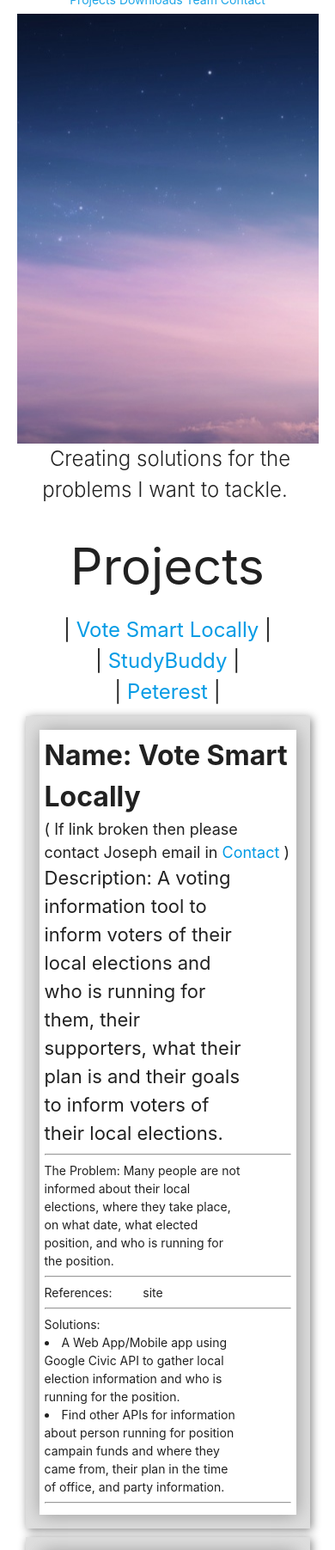
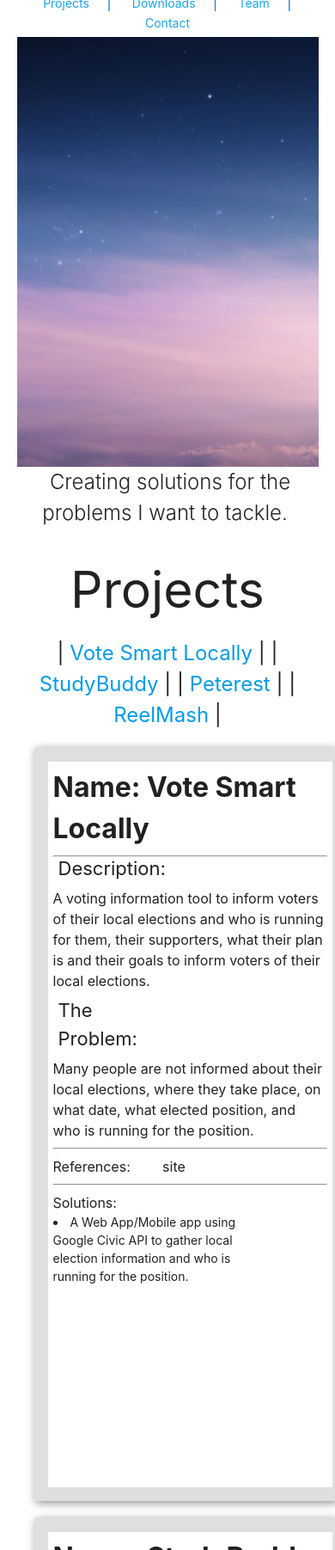
Before and after one commit to JMStudiosJoe/JMStudios, a website: page app/views/index.html in a window 390 px wide. Shown: the part 197-2000 px from the top of the page at 86% size. Drawn offline with nearby package versions, Linux system fonts and the light colour scheme.

Commit message:
changing some css

```diff
--- a/app/js/jmstudios-projects.js
+++ b/app/js/jmstudios-projects.js
@@ -66,6 +66,24 @@
                 icon: "mdi-github-circle small",
                 link: "https://github.com/JMStudiosJoe/Peterest"
             }
+        },
+        {
+            name: "ReelMash",
+            description: "Mobile game matching celebrities through the media content they have starred in.",
+            problem: "I am pretty bad at it.",
+            references: [
+
+            ],
+            solutions: [
+
+            ],
+            link:"",
+            logo: "",
+            position: 3,
+            github: {
+                icon: "mdi-github-circle small",
+                link: "#ReelMash"
+            }
         }];
     });
 })();
--- a/app/scss/source/contact.scss
+++ b/app/scss/source/contact.scss
@@ -1,3 +1,5 @@
+@import "most-used.scss";
+
 .contact-container {
     display: inline-block;
     float: left;
--- a/app/scss/source/main.scss
+++ b/app/scss/source/main.scss
@@ -5,10 +5,20 @@
     margin: auto;
     text-align: center;
     .header-container {
-
         background-color: white;
         opacity: 0.9;
         margin: 6px;
+
+        .qick-nav-container {
+            .separater {
+                font-size: 18px;
+                color: rgba(0, 100, 200, 0.9);
+                padding: 10px;
+            }
+            .nav {
+                padding: 10px;
+            }
+        }
 
         .nav-home {
             position: fixed;
--- a/app/scss/source/most-used.scss
+++ b/app/scss/source/most-used.scss
@@ -1,19 +1,23 @@
 .container-outer-card {
     position: relative;
-    margin: 10px;
+    margin: 20px;
     padding: 10px;
     background-color: rgba(220, 220, 220, 0.9);
     z-index: -4;
     box-shadow: 2px 2px 10px #888888;
+    width: 100%;
 
 
-    .contain-inner-card {
+
+    .container-inner-card {
         margin: 6px;
         padding: 6px;
         position: relative;
         background-color: white;
-        z-index: 1;
-        box-shadow: 1px 1px 20px #999999;
+        z-index: -3;
+        width: 100%;
+        height: 100%;
+
 
     }
 }
--- a/app/scss/source/projects.scss
+++ b/app/scss/source/projects.scss
@@ -6,8 +6,20 @@
 
 
     .projects-header {
+        display: inline;
         text-align: center;
         font-size: 24px;
+        width: 30px;
+
+        .projects-quick-nav-container {
+
+            width: 30%;
+            display: inline;
+            .nav-item {
+                width: 60px;
+
+            }
+        }
 
     }
     .project-ideas-container {
@@ -28,8 +40,17 @@
                 }
 
                 .description {
-                    font-size: 22px;
-                    width: 80%;
+                    display: inline-block;;
+                    float: left;
+                    .descritor {
+                        width: 30%;
+                        margin: 6px;
+                        font-size: 22px;
+                    }
+                    .actual-text {
+                        font-size: 16px;
+                        width: 100%;
+                    }
                 }
 
                 .repo {
@@ -43,7 +64,22 @@
                 width: 100%;
 
                 .problem {
-                    width: 80%;
+                    text-align: left;
+
+                    display: inline-block;
+                    float: left;
+                    .descritor {
+                        width: 30%;
+                        margin: 6px;
+                        font-size: 22px;
+
+                    }
+                    .actual-text {
+
+                        width: 100%;
+                        font-size: 16px;
+
+                    }
 
                 }
                 .project-solutions-container{
@@ -53,6 +89,8 @@
 
                         .solution {
                             width: 80%;
+                            height: 100%;
+                            font-size: 14px;
 
                         }
 
--- a/app/scss/source/team.scss
+++ b/app/scss/source/team.scss
@@ -1,32 +1,39 @@
+@import "most-used.scss";
+
 .team-container {
-    display: inline-block;
+    display: block;
+    width: 100%;
+    z-index: 3;
 
-    width: 100%;
+    .team-member-container {
+
+        .team-member {
 
             .team-member-details {
                 display: inline-block;
                 text-align: left;
                 float: left;
                 margin: 6px;
+                padding: 10px;
                 width: 100%;
 
                 .team-member-name {
                     font-size: 36px;
                     font-weight: bolder;
                     width: 50%;
-            margin: 0px;
+
                 }
                 .team-member-title {
                     font-size: 24px;
                     font-weight: bold;
                     width: 30%;
-            margin: 0px;
+
                 }
 
                 .team-member-description {
                     font-size: 18px;
                     width: 80%;
-            margin: 0px;
+
                 }
 
                 .socail-container {
@@ -48,6 +55,7 @@
                     position: relative;
                     top: 60;
                     left: 30;
+                    z-index: 2;
                 }
 
                 .alter-ego {
@@ -56,7 +64,9 @@
                     height: 140px;
                     top: 26px;
                     left: 74px;
-            z-index: -3;
+                    z-index: 1;
                 }
             }
         }
+    }
+}
--- a/app/views/index.html
+++ b/app/views/index.html
@@ -21,11 +21,11 @@
 
         <span class="waves-effect waves-light sub-title">Just Making Solutions Studios</span>
         <div class="qick-nav-container">
-            <a href="#home" class="nav-home"><i class="mdi mdi-arrow-up-bold-circle-outline"></i></a>
-            <a href="#projects">Projects</a>
-            <a href="#downloads">Downloads</a>
-            <a href="#team">Team</a>
-            <a href="#contact">Contact</a>
+            <a href="#home" class="nav-home "><i class="mdi mdi-arrow-up-bold-circle-outline"></i></a>
+            <a href="#projects" class="nav">Projects</a><span class="separater">|</span>
+            <a href="#downloads" class="nav">Downloads</a><span class="separater">|</span>
+            <a href="#team" class="nav">Team</a><span class="separater">|</span>
+            <a href="#contact" class="nav">Contact</a>
         </div>
     </div>
 
--- a/app/views/projects.html
+++ b/app/views/projects.html
@@ -1,16 +1,15 @@
 <div id="projects" class="projects-container">
     <div class="projects-header">
         <h1>Projects</h1>
-        <div class="projects-quick-nav-container">
-            <div ng-repeat="project in currentProjects | orderBy: 'position' ">
-                | <a ng-href="#{{project.name}}">{{project.name}}</a> |
+
+            <div class="projects-quick-nav-container" ng-repeat="project in currentProjects | orderBy: 'position' ">
+                | <a class="nav-item" ng-href="#{{project.name}}">{{project.name}}</a> |
             </div>
-        </div>
+
     </div>
     <div class="project-ideas-container" ng-repeat="project in currentProjects | orderBy: 'position'">
-
         <div id="{{project.name}}" class="container-outer-card">
-            <div class="contain-inner-card">
+            <div class="container-inner-card">
                 <div class="project-details-container">
                     <div class="main-details">
                         <div >
@@ -19,39 +18,46 @@
                         <div class="name">
                             Name: {{project.name}} <a ng-href="{{project.github.link}}"> <i class="mdi {{project.github.icon}}"></i></a>
                         </div>
-                        <div class="link">
-                            <a ng-href={{project.link}}>{{project.link}}</a>( If link broken then please contact Joseph email in <a href="#contact">Contact</a> )
+                        <div ng-if="project.link != ''" class="link">
+                            <a ng-href="{{project.link}}">{{project.link}}</a>( If link broken then please contact Joseph email in <a ng-href="#contact">Contact</a> )
                         </div>
+
                         <div class="description">
-                            Description: {{project.description}}
+                            <div class="descritor">Description:</div>
+                            <div class="actual-text">{{project.description}}</div>
                         </div>
 
 
                     </div>
                     <hr >
                     <div class="discussion-container">
+
                         <div class="problem">
-                            The Problem: {{project.problem}}
+                            <div class="descritor">The Problem:</div>
+                            <div class="actual-text">{{project.problem}}<div>
                         </div>
-                        <hr >
-                        <div class="references-container">
+
+                        <div ng-if="project.references.length != 0" class="references-container">
+                            <hr >
                             References:
                             <div class="reference" ng-repeat="reference in project.references">
                                 {{reference}}
                             </div>
                         </div>
-                        <hr >
-                        <div class="project-solutions-container">
+
+                        <div ng-if="project.solutions.length != 0" class="project-solutions-container">
+                            <hr >
                             Solutions:
                             <div class="project-proposed-solutions" ng-repeat="solution in project.solutions">
                                 <li class="solution">{{solution}}</li>
                             </div>
                         </div>
+                        <hr >
                     </div>
-                    <hr >
-
                 </div>
             </div>
         </div>
     </div>
 </div>
+</div>
+</div>
--- a/app/views/team.html
+++ b/app/views/team.html
@@ -1,7 +1,12 @@
 
 <div id="team" class="team-container">
     <h1>The team</h1>
-    <div ng-repeat="member in teamMembers track by $index">
+    <div class="team-member-container" ng-repeat="member in teamMembers track by $index">
+
+
+        <div class="container-outer-card">
+            <div class="container-inner-card">
+                <div class="team-member">
                     <div class="profile-picture-container" >
                         <img class="alter-ego circle responsive-img" ng-src="/app/images/me.jpg">
                         <img class="profile-picture circle responsive-img" ng-src="/app/images/profilepic.jpg">
@@ -23,3 +28,9 @@
                     </div>
                 </div>
             </div>
+        </div>
+
+
+
+    </div>
+</div>
```
Also changed, not shown: app/views/contact.html (+1 -0 lines), app/views/error.html (added, +6 -0 lines), app/public/styling.css. Lines whose indentation alone changed are shown as unchanged.
